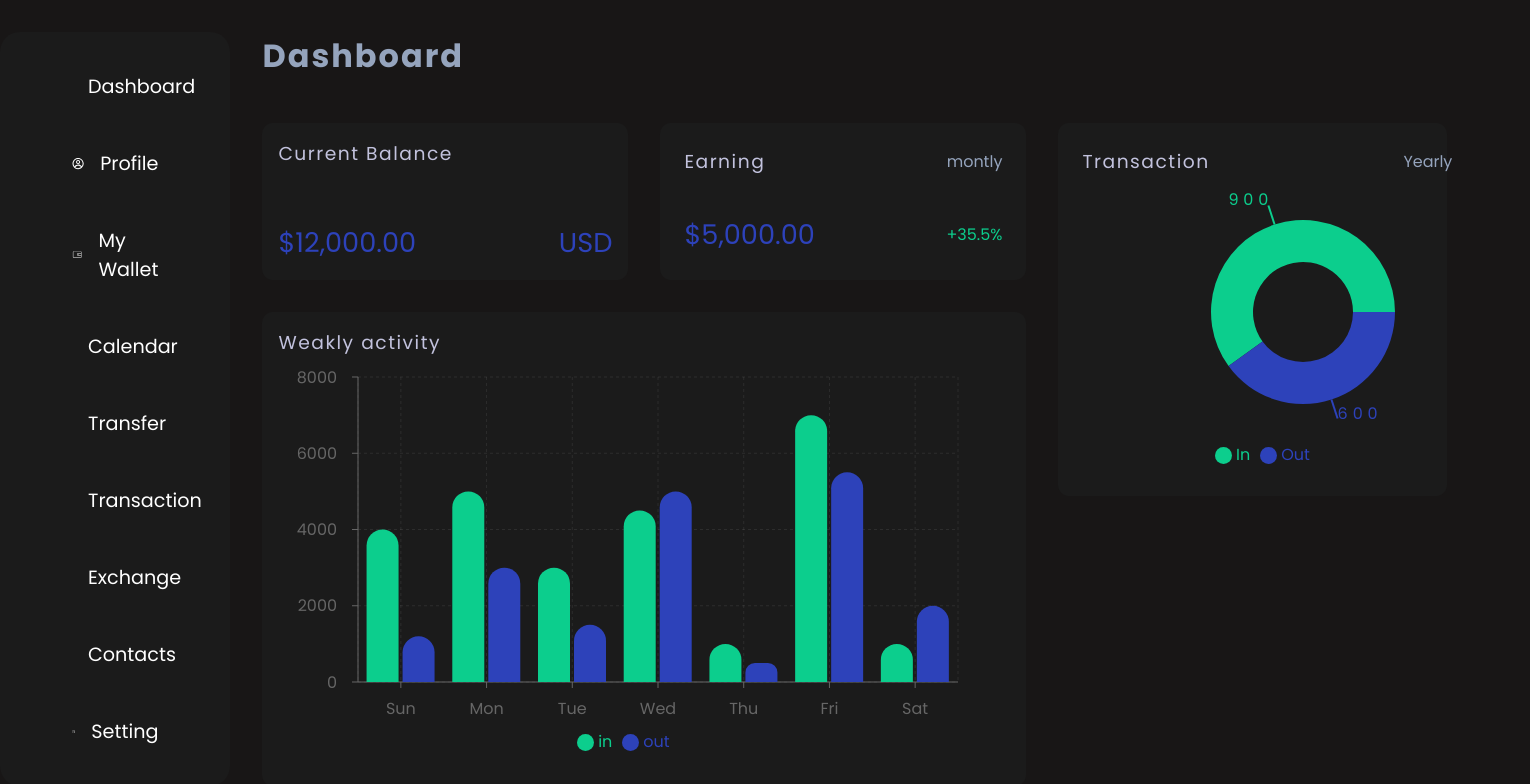
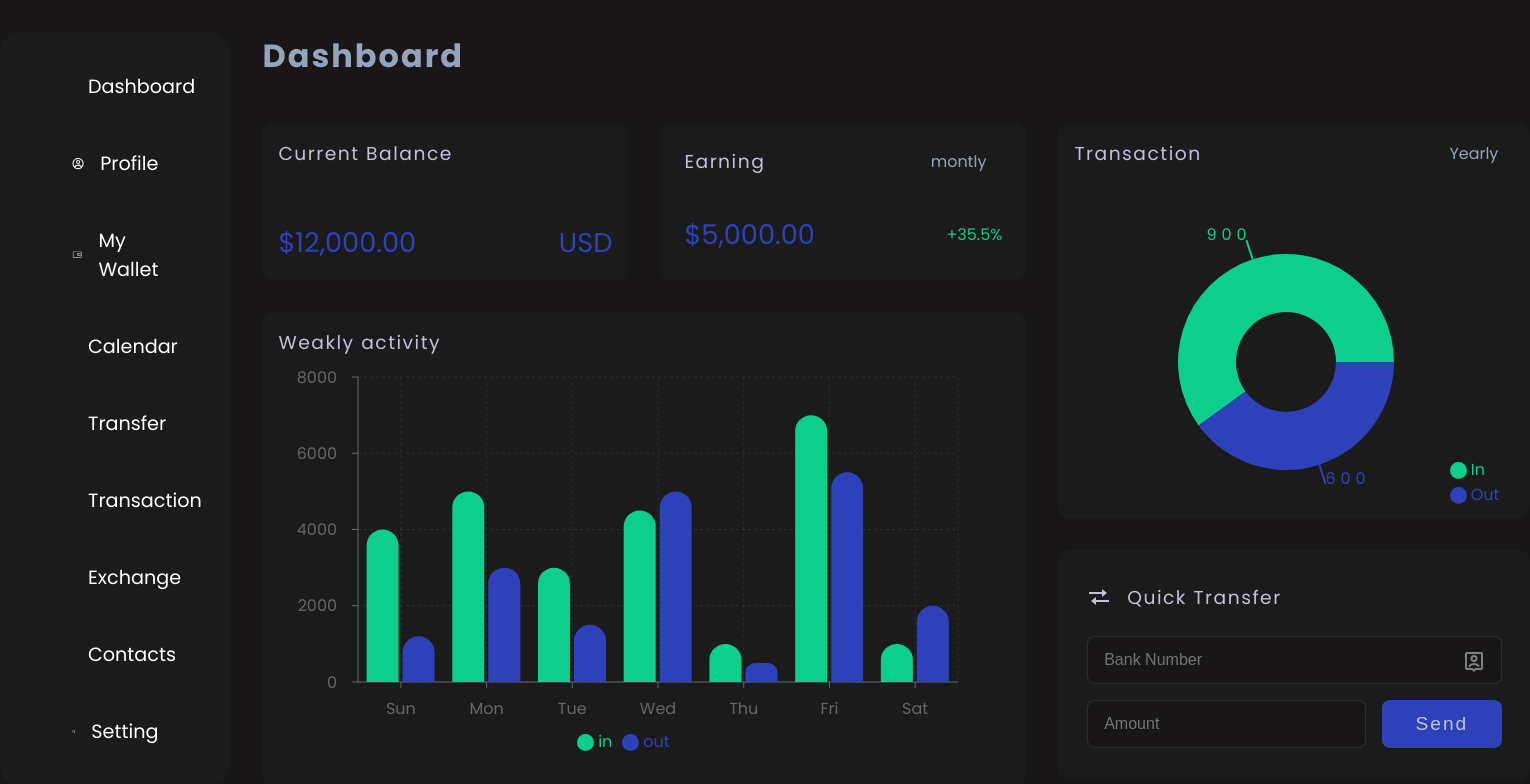
Before and after one commit to Gabriel-Vict0r/g7bank-dashboard, a React (Vite) app: page /dashboard in a window 1280 px wide. Shown: the part 80-864 px from the top of the page, 1530 px wide, since content can reach past the window. Built offline with nearby package versions, Linux system fonts and the light colour scheme.

Commit message:
feat
adding that a form component for quick transfer, just front-end

```diff
--- a/src/Global/Theme.jsx
+++ b/src/Global/Theme.jsx
@@ -10,6 +10,7 @@ export const theme = {
     inputStrock: "#282323",
     grayThirty: "#9fa5b6",
     weakGray: "#808080",
+    borderInput: '#80808036'
   },
   length: {
     values: '1.7rem',
--- /dev/null
+++ b/src/components/QuickTransfer.jsx
@@ -0,0 +1,33 @@
+import React from "react";
+import {
+  CardTransfer,
+  SubTitle,
+  Icon,
+  InputIcon,
+  FormTransfer,
+  InputAccount,
+  InputAmount,
+  InputSend,
+  ContainerHeader,
+  ContainerInputs,
+} from "./pages/Dashboard/Dashboard.style";
+const QuickTransfer = () => {
+    return (
+      <CardTransfer>
+        <ContainerHeader>
+          <Icon />
+          <SubTitle>Quick Transfer</SubTitle>
+        </ContainerHeader>
+        <FormTransfer>
+            <InputIcon />
+          <InputAccount type="number" placeholder="Bank Number" />
+          <ContainerInputs>
+            <InputAmount type="number" placeholder="Amount" />
+            <InputSend type="submit" value="Send" />
+          </ContainerInputs>
+        </FormTransfer>
+      </CardTransfer>
+    );
+};
+
+export default QuickTransfer;
--- a/src/components/TotalTransaction.jsx
+++ b/src/components/TotalTransaction.jsx
@@ -16,7 +16,7 @@ const TotalTransaction = () => {
       <SubTitle>Transaction</SubTitle>
       <Date>Yearly</Date>
       <WrapperTransaction>
-        <PieChart width={370} height={280} >
+        <PieChart width={440} height={280} >
           <Pie
             data={data}
             dataKey="value"
@@ -30,27 +30,26 @@ const TotalTransaction = () => {
             strokeLinejoin="miter"
             strokeWidth={2}
             textLength={40}
-            textRendering={{fill: '#000'}}
-
           >
             {data.map((entry) => (
               <Cell
                 nameKey={entry.name}
                 dataKey={entry.value}
                 fill={entry.color}
-                color="#000"
                 textAnchor="middle"
+                strokeLinecap="butt"
+
               />
             ))}
           </Pie>
           <Legend
             iconSize={17}
             iconType="circle"
-            layout="horizontal"
+            layout="vertical"
             height={40}
-            align="center"
+            align="right"
             verticalAlign="bottom"
-            wrapperStyle={{ padding: 15}}
+            wrapperStyle={{ paddingBottom: 18, paddingLeft: 28}}
           />
         </PieChart>
       </WrapperTransaction>
--- a/src/components/pages/Dashboard/Dashboard.jsx
+++ b/src/components/pages/Dashboard/Dashboard.jsx
@@ -31,6 +31,7 @@ import { FaFileInvoiceDollar } from "react-icons/fa";
 import { RiListSettingsLine } from "react-icons/ri";
 import { BiTransfer } from "react-icons/bi";
 import TotalTransaction from "../../TotalTransaction";
+import QuickTransfer from "../../QuickTransfer";
 const Dashboard = () => {
   //Hook for management the color state from search Icon
   const [color, setColor] = useState(false);
@@ -108,6 +109,7 @@ const Dashboard = () => {
         </WrapperCard>
         <WrapperTwo>
           <TotalTransaction />
+          <QuickTransfer />
         </WrapperTwo>
       </Content>
     </Main>
--- a/src/components/pages/Dashboard/Dashboard.style.jsx
+++ b/src/components/pages/Dashboard/Dashboard.style.jsx
@@ -1,4 +1,6 @@
 import styled from "styled-components";
+import { BiTransfer } from "react-icons/bi";
+import { RiAccountPinBoxLine } from "react-icons/ri";
 export const Main = styled.body`
   display: flex;
   flex-direction: row;
@@ -9,8 +11,8 @@ export const Main = styled.body`
 export const Content = styled.main`
   display: grid;
   grid-template-areas:
-  "titPag titPag"
-  "activity transactions";
+    "titPag titPag"
+    "activity transactions";
   width: 100%;
   column-gap: 4rem;
 `;
@@ -18,6 +20,13 @@ export const Tittle = styled.h1`
   color: ${(prop) => prop.theme.colors.Title};
   grid-area: titPag;
   letter-spacing: 2px;
+`;
+export const Icon = styled(BiTransfer)`
+  grid-area: icon;
+  justify-self: start;
+  align-self: center;
+  color: ${(prop) => prop.theme.colors.body};
+  font-size: 1.5rem;
 `;
 export const CardBalance = styled.div`
   background-color: ${(prop) => prop.theme.colors.blackSecondary};
@@ -47,19 +56,89 @@ export const CardTransaction = styled(CardBalance)`
   grid-template-areas:
     "title date"
     "Data Data";
-  padding: 1.5rem;
   width: 100%;
   gap: 1rem;
   grid-area: Transaction;
 `;
+const displayFlex = `
+  display: flex;
+  flex-direction: column;
+  justify-content: space-around;
+  align-items: flex-start;
+  gap: 1rem;
+`;
+export const CardTransfer = styled(CardBalance)`
+  ${displayFlex};
+  width: 100%;
+  padding: 1.8rem;
+  gap: 1rem;
+  grid-area: Transfer;
+`;
+export const ContainerHeader = styled.div`
+  ${displayFlex};
+  align-items: start;
+  flex-direction: row;
+`;
+export const ContainerInputs = styled(ContainerHeader)`
+  width: 100%;
+`;
+export const FormTransfer = styled.form`
+  ${displayFlex};
+  position: relative;
+  width: 100%;
+`;
+export const InputAccount = styled.input`
+  background-color: ${(prop) => prop.theme.colors.bgFullDark};
+  height: 3rem;
+  width: 100%;
+  border-radius: 0.5rem;
+  border: 1px solid ${(prop) => prop.theme.colors.borderInput};
+  text-indent: 1rem;
+  font-size: ${(prop) => prop.theme.length.buttonText};
+  color: ${(prop) => prop.theme.colors.body};
+  &:focus {
+    outline: none;
+  }
+  &::-webkit-outer-spin-button,
+  &::-webkit-inner-spin-button {
+    -webkit-appearance: none;
+    margin: 0;
+  }
+  -moz-appearance: textfield;
+`;
+export const InputIcon = styled(RiAccountPinBoxLine)`
+  color: ${(prop) => prop.theme.colors.weakGray};
+  font-size: 1.5rem;
+  position: absolute;
+  right: 1rem;
+  bottom: 4.7rem;
+`;
+export const InputAmount = styled(InputAccount)`
+  width: 70%;
+`;
+export const InputSend = styled(InputAccount)`
+  font-weight: 400;
+  font-size: ${(prop) => prop.theme.length.textHeader};
+  letter-spacing: 2px;
+  text-indent: 0;
+  width: 30%;
+  background-color: ${(prop) => prop.theme.colors.primary};
+  border: none;
+  transition: all 0.3s ease-in-out;
+  &:hover {
+    cursor: pointer;
+    filter: brightness(1.2);
+  }
+`;
 export const WrapperTransaction = styled.div`
   grid-area: Data;
-`
+`;
 export const Date = styled.span`
   color: ${(prop) => prop.theme.colors.Title};
   justify-self: end;
   align-self: center;
   grid-area: date;
+  margin-right: 1rem;
 `;
 export const ValueBalance = styled.span`
   color: ${(prop) => prop.theme.colors.primary};
@@ -102,10 +181,12 @@ export const WrapperTwo = styled.div`
   grid-area: transactions;
   margin-top: 1rem;
   width: 93%;
+  display: grid;
   grid-template-areas:
     "Transaction"
     "Transfer";
   /* margin-left: 3rem; */
-  height: 100%;
-  grid-template-rows: 50% 50%;
+  height: 97%;
+  gap: 2rem;
+  grid-template-rows: 60% 35%;
 `;
```
